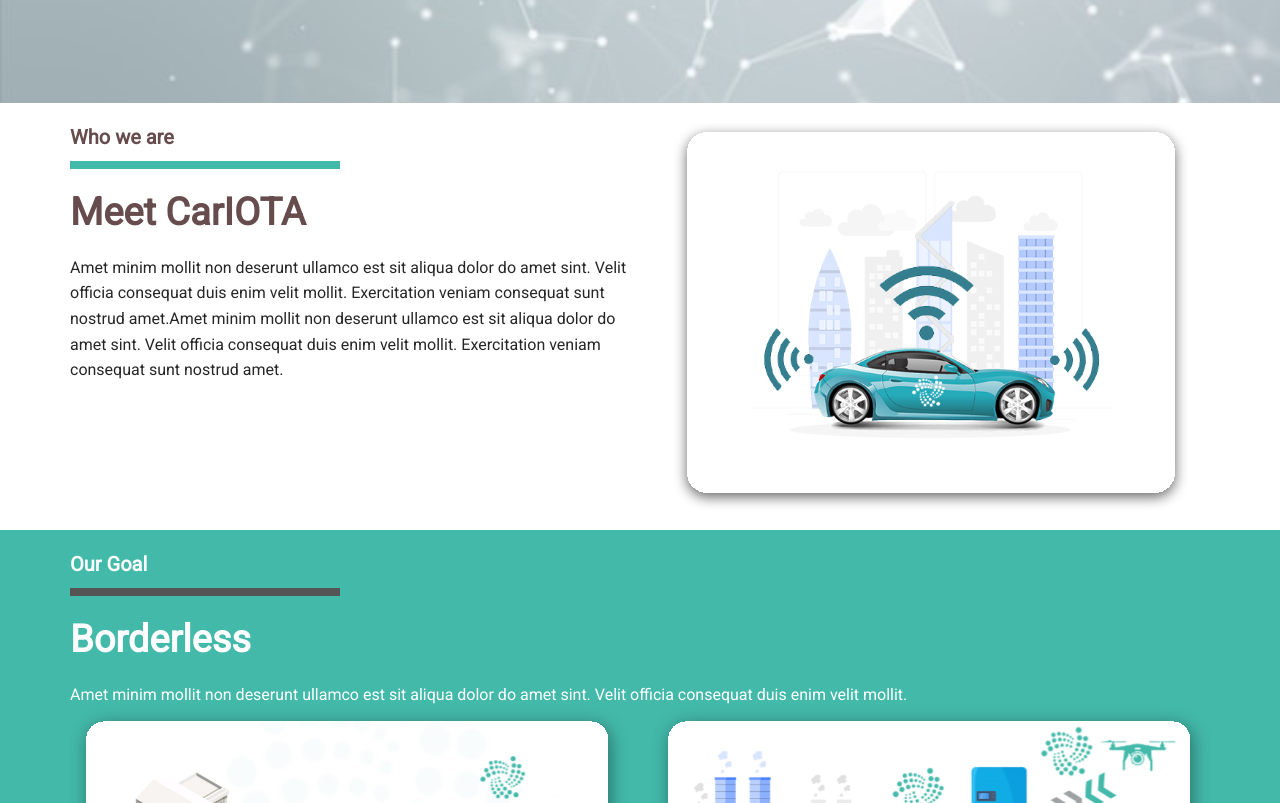
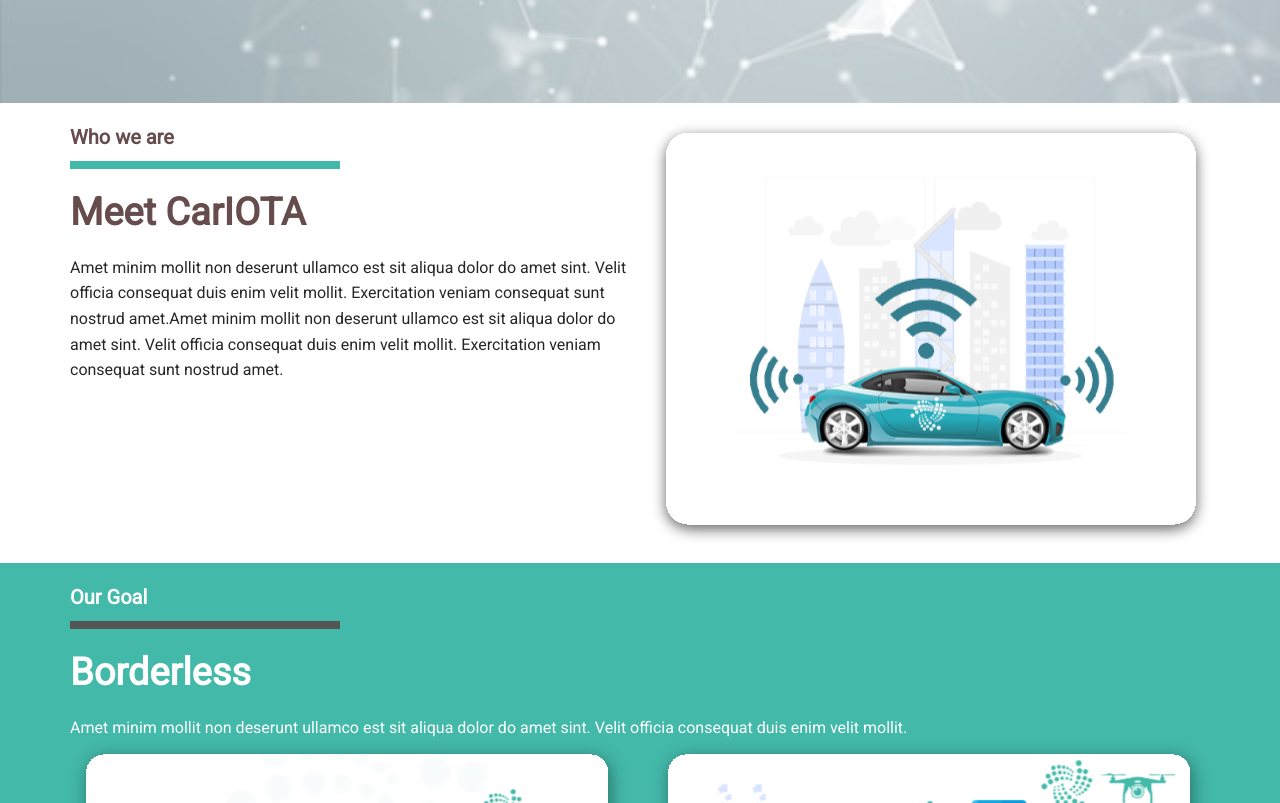
Before and after one commit to ebarretodev/cariota.org.frontend, a React (Create React App) app: page / in a window 1280 px wide. Shown: the part 697-1500 px from the top of the page. Built offline with nearby package versions, Linux system fonts and the light colour scheme.

Commit message:
last corrections on responsible site

```diff
--- a/src/App.css
+++ b/src/App.css
@@ -7,9 +7,6 @@
   overflow-x: hidden;
 }
 
-svg {
-  width: fit-content;
-}
 
 .container-fluid {
   margin: 0 auto;
@@ -117,10 +114,15 @@
     transition: all 0.3s linear;
   }
 
-.bt-login {
+.bt-login, .bt-login:focus {
     background-color: #43B9AA;
     margin-left: 10px;
     border: none;
+  }
+
+  .bt-login:hover {
+    background-color: #43B9AA;
+    opacity: .7;
   }
 
   .header .menu{
@@ -243,6 +245,7 @@
 }
 
 .module{
+  margin-top: 30px;
   display: flex;
   align-items: center;
 }
--- a/src/components/home/hero.tsx
+++ b/src/components/home/hero.tsx
@@ -9,6 +9,7 @@
             <div className="continer-fluid">
                 <Title level={1}>CarIOTA</Title>
                 <Text>Virtual conected car empowered by IOTA</Text>
+                <br />
                 <Button type="primary" className="bt-hero">Meet CarIOTA</Button>
             </div>
 
--- a/src/components/home/takeowner.tsx
+++ b/src/components/home/takeowner.tsx
@@ -22,7 +22,7 @@
                         <Text style={{color: 'white'}}>A paramount component of digital transformation is data ownership - to treat data as a true digital asset, with exchangable financial value in the ecosystem</Text>
                         <Text style={{color: 'white'}}>Here we list some benefits for industry players</Text>
                     </div>
-                    <Row gutter={[24,16]} style={{margin: '30px 0' }} >
+                    <Row gutter={[24,24]}  >
                         { moduleList.map((module)=>
                             <Col md={{span: 8}} sm={{span: 12}}>
                                 <div className="module">
--- a/src/components/home/whoweare.tsx
+++ b/src/components/home/whoweare.tsx
@@ -15,13 +15,8 @@
                         <Title level={1} style={{color:'#664c4c', marginTop: '20px'}} >Meet CarIOTA</Title>
                         <Text>Amet minim mollit non deserunt ullamco est sit aliqua dolor do amet sint. Velit officia consequat duis enim velit mollit. Exercitation veniam consequat sunt nostrud amet.Amet minim mollit non deserunt ullamco est sit aliqua dolor do amet sint. Velit officia consequat duis enim velit mollit. Exercitation veniam consequat sunt nostrud amet.</Text>
                     </Col>
-                    <Col
-                        lg={{ span: 12 }}
-                        style={{
-                            display: 'flex',
-                            justifyContent: 'space-around',
-                        }}>
-                        <img src="./assets/images/whoweare.svg" />
+                    <Col lg={{ span: 12 }} style={{width: '100%'}}>
+                        <img style={{width: '100%', alignItems: 'center'}} src="./assets/images/whoweare.svg" />
                     </Col>
                 </Row>
             </div>
```
